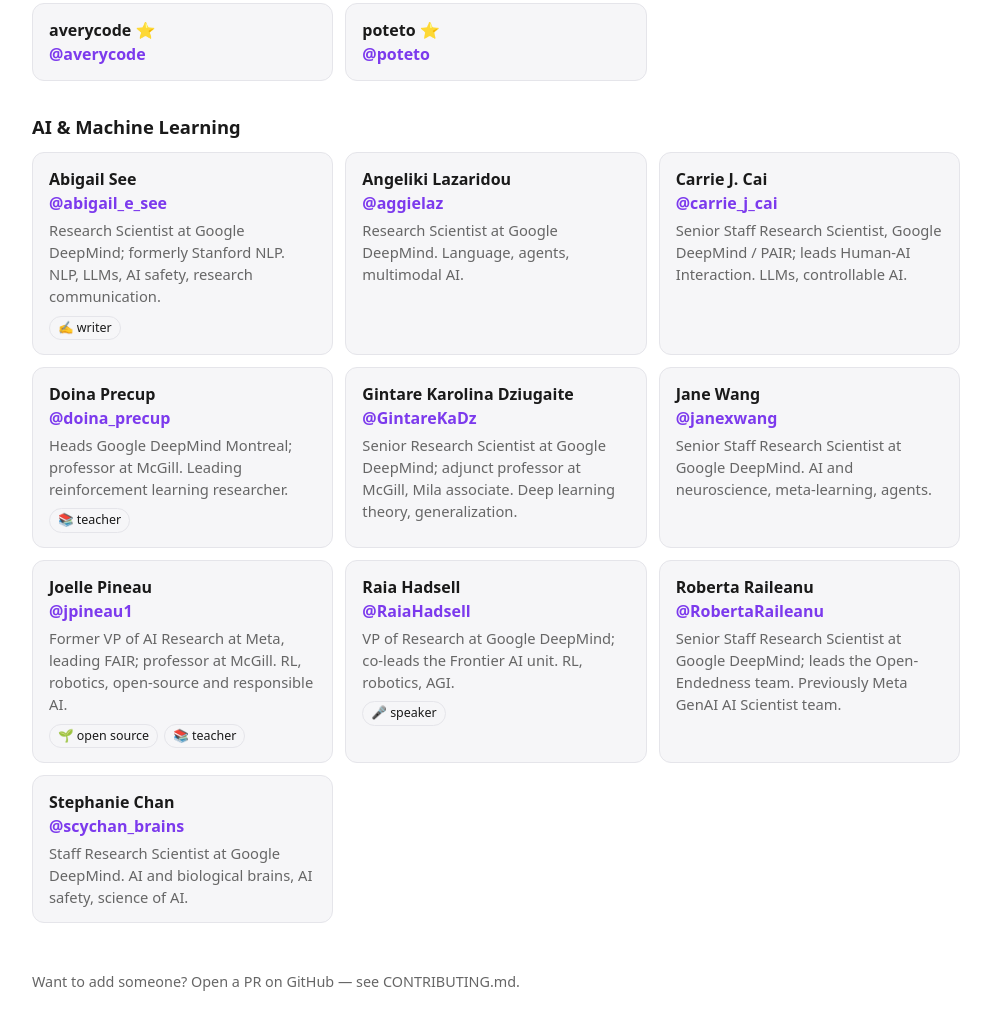
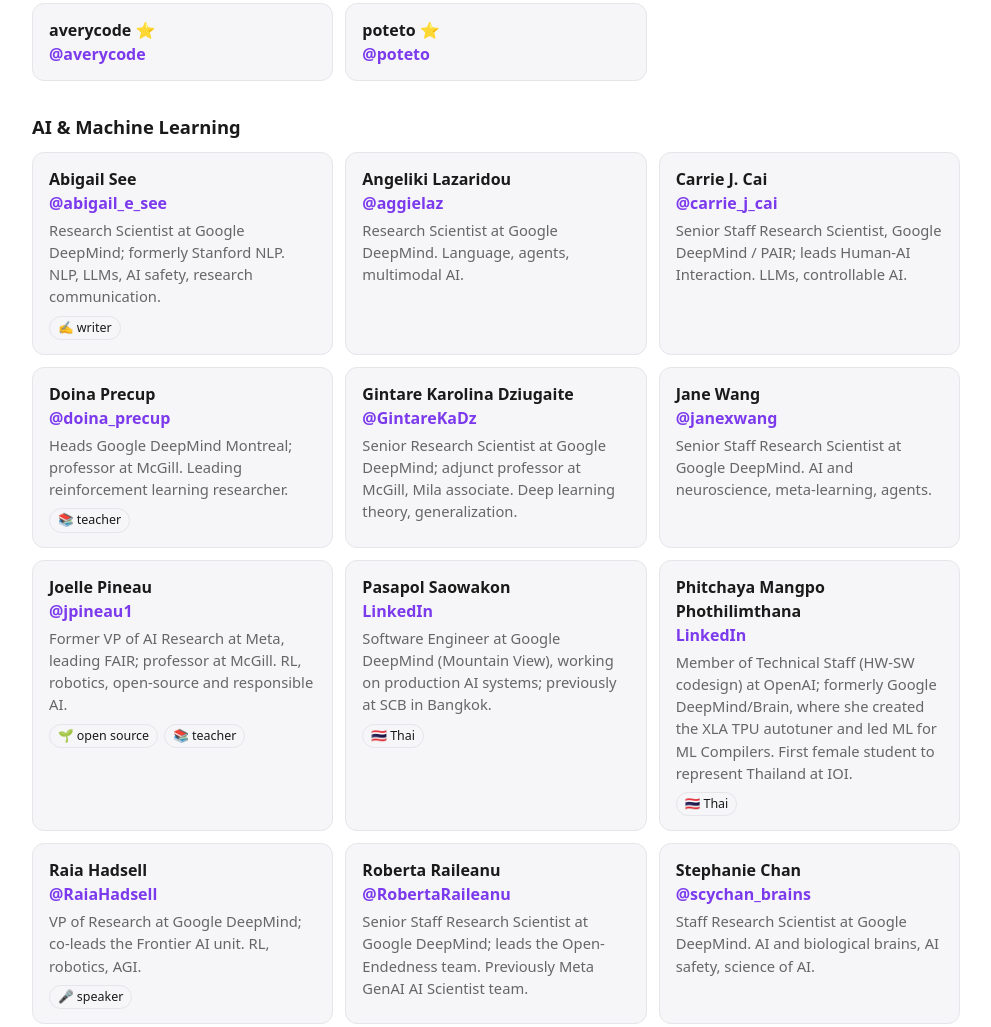
Before and after one commit to korrio/awesome-tech-girl, a plain HTML site: page public/index.html in a window 1280 px wide. Shown: the part 271-1298 px from the top of the page, without its empty margins (144-1135 px from the left). Drawn offline with Linux system fonts and the light colour scheme.

Commit message:
Add Phitchaya Mangpo Phothilimthana and Pasapol Saowakon
Adds LinkedIn link support and a Thai tag.

Co-Authored-By: Claude Opus 5.5 <noreply@anthropic.com>

```diff
--- a/public/categories.js
+++ b/public/categories.js
@@ -19,6 +19,7 @@ const TAGS = {
   builder: "🛠️ builds in public",
   founder: "🚀 founder",
   teacher: "📚 teacher",
+  thai: "🇹🇭 Thai",
 };
 
 if (typeof module !== "undefined") module.exports = { CATEGORIES, TAGS };
--- a/public/index.html
+++ b/public/index.html
@@ -78,7 +78,7 @@
         for (const p of items) {
           const card = el("div", "card");
           card.append(el("div", "name", p.name + (p.recommended ? " ⭐" : "")));
-          const a = el("a", null, "@" + p.handle);
+          const a = el("a", null, p.platform === "linkedin" ? "LinkedIn" : "@" + p.handle);
           a.href = p.url; a.target = "_blank"; a.rel = "noopener";
           card.append(a);
           if (p.bio) card.append(el("p", "bio", p.bio));
--- a/public/people.json
+++ b/public/people.json
@@ -115,5 +115,29 @@
       "teacher"
     ],
     "recommended": false
+  },
+  {
+    "name": "Phitchaya Mangpo Phothilimthana",
+    "handle": "phitchaya-mangpo-phothilimthana-64415b82",
+    "platform": "linkedin",
+    "url": "https://www.linkedin.com/in/phitchaya-mangpo-phothilimthana-64415b82",
+    "category": "AI_ML",
+    "bio": "Member of Technical Staff (HW-SW codesign) at OpenAI; formerly Google DeepMind/Brain, where she created the XLA TPU autotuner and led ML for ML Compilers. First female student to represent Thailand at IOI.",
+    "tags": [
+      "thai"
+    ],
+    "recommended": false
+  },
+  {
+    "name": "Pasapol Saowakon",
+    "handle": "zoomswk",
+    "platform": "linkedin",
+    "url": "https://www.linkedin.com/in/zoomswk",
+    "category": "AI_ML",
+    "bio": "Software Engineer at Google DeepMind (Mountain View), working on production AI systems; previously at SCB in Bangkok.",
+    "tags": [
+      "thai"
+    ],
+    "recommended": false
   }
 ]
--- a/scripts/build-readme.js
+++ b/scripts/build-readme.js
@@ -18,7 +18,8 @@ for (const p of people) {
 const slug = (s) => s.toLowerCase().replace(/[^a-z0-9 -]/g, "").trim().replace(/\s+/g, "-");
 
 const line = (p) => {
-  let s = `- **${p.name}** - [@${p.handle}](${p.url})`;
+  const label = p.platform === "linkedin" ? "LinkedIn" : `@${p.handle}`;
+  let s = `- **${p.name}** - [${label}](${p.url})`;
   if (p.bio) s += ` - ${p.bio}`;
   const tags = (p.tags || []).map((t) => TAGS[t]);
   if (tags.length) s += ` · ${tags.join(" · ")}`;
```
Also changed, not shown: 2 other files.
